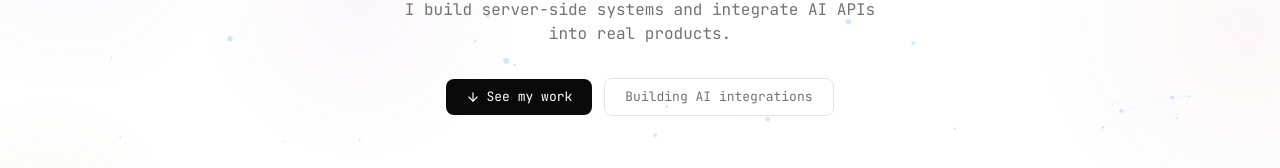
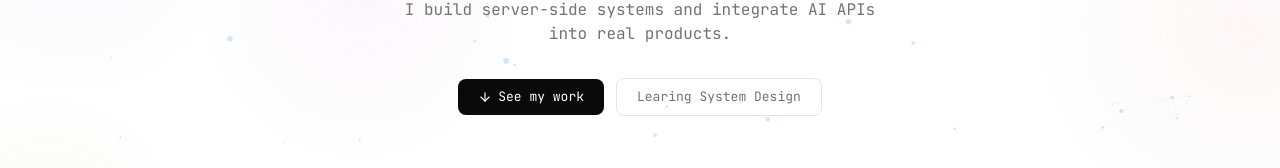
Before and after one commit to pankaj-q/About_me, a React (Vite) app in the folder client/: page / in a window 1280 px wide. Shown: the part 419-587 px from the top of the page. Built offline with nearby package versions, Linux system fonts and the light colour scheme; no server answers.

Commit message:
add text

```diff
--- a/client/src/pages/Home.jsx
+++ b/client/src/pages/Home.jsx
@@ -19,7 +19,7 @@ export default function Home() {
           <svg width="14" height="14" viewBox="0 0 24 24" fill="none" stroke="currentColor" strokeWidth="2" strokeLinecap="round" strokeLinejoin="round"><line x1="12" y1="5" x2="12" y2="19"/><polyline points="19 12 12 19 5 12"/></svg>
           See my work
         </a>
-        <span className="btn btn-ghost">Building AI integrations</span>
+        <span className="btn btn-ghost">Learing System Design</span>
       </div>
     </section>
   );
```
